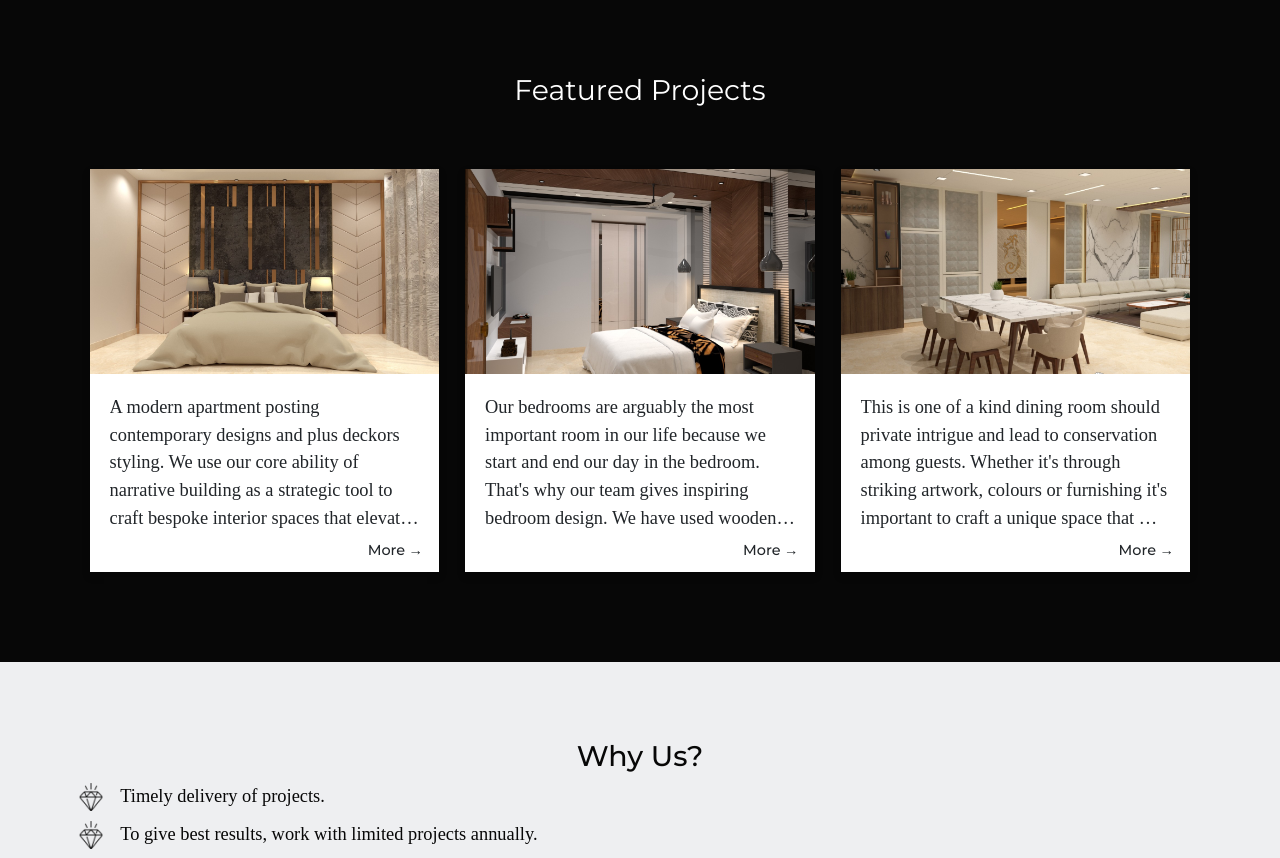
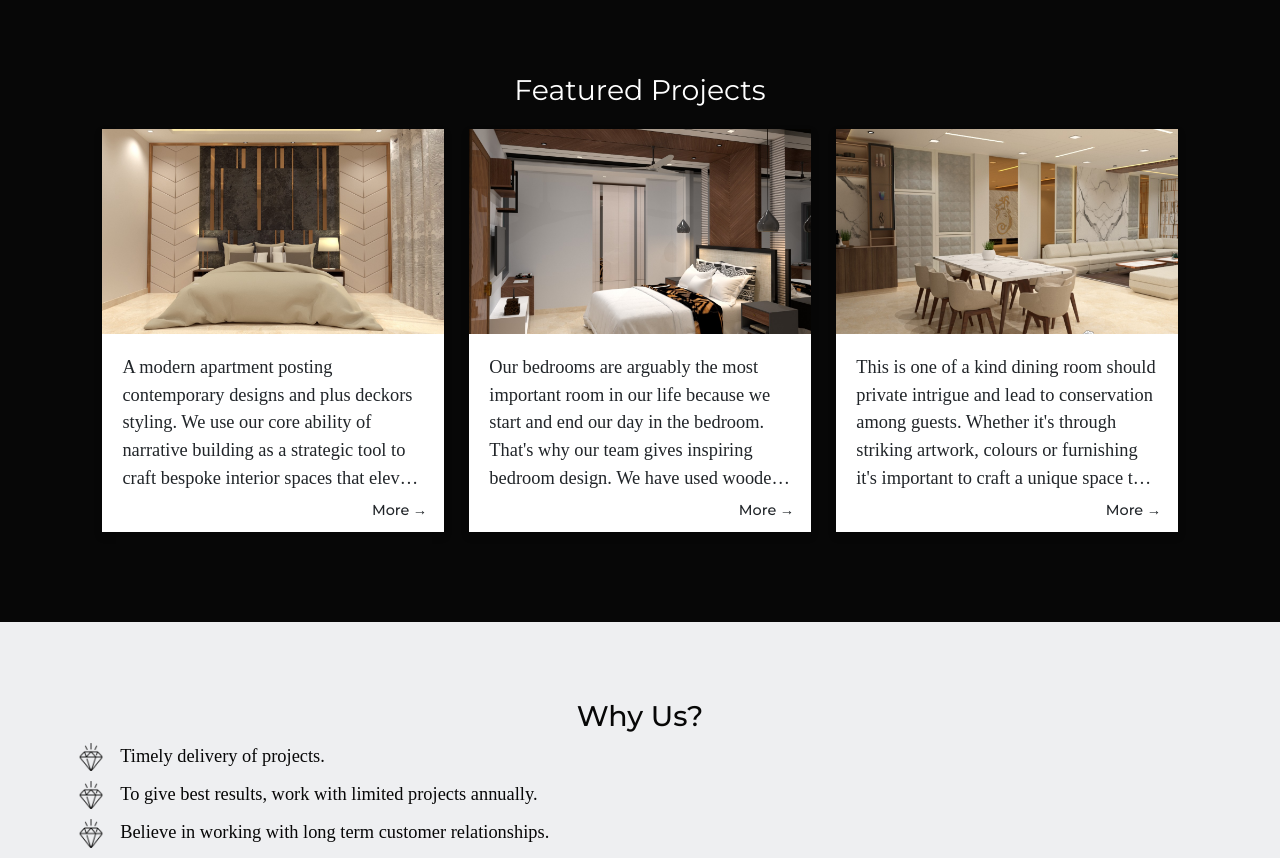
Before and after one commit to deekay1712/d2a, a Next.js app: page / in a window 1280 px wide. Shown: the part 1140-1998 px from the top of the page. Built offline with nearby package versions, Linux system fonts and the light colour scheme; a web font is replaced by a local one.

Commit message:
next/image removed from home cards

```diff
--- a/Components/HomeCards.jsx
+++ b/Components/HomeCards.jsx
@@ -1,6 +1,5 @@
 import Link from 'next/link';
 import projectData from "../public/Assets/data";
-import Image from 'next/image';
 
 export default function HomeCards() {
   return (
@@ -10,7 +9,7 @@ export default function HomeCards() {
 
         <div className="homeCard">
           <div className="homeCardImgDiv">
-            <Image objectFit='cover' layout="fill" src={projectData[0].image[0]} alt="Img" />
+            <img src={projectData[0].image[0]} alt="Img" />
           </div>
           <div className='homeCardDesc'>
             <p className='homeCardDescText'>{projectData[0].description}</p>
@@ -24,7 +23,7 @@ export default function HomeCards() {
 
         <div className="homeCard">
           <div className="homeCardImgDiv">
-            <Image objectFit='cover' layout="fill" src={projectData[1].image[0]} alt="Img" />
+            <img src={projectData[1].image[0]} alt="Img" />
           </div>
           <div className='homeCardDesc'>
             <p className='homeCardDescText'>{projectData[1].description}</p>
@@ -38,7 +37,7 @@ export default function HomeCards() {
 
         <div className="homeCard">
           <div className="homeCardImgDiv">
-            <Image objectFit='cover' layout="fill" src={projectData[2].image[0]} alt="Img" />
+            <img src={projectData[2].image[0]} alt="Img" />
           </div>
           <div className='homeCardDesc'>
             <p className='homeCardDescText'>{projectData[2].description}</p>
--- a/Components/homeCards.css
+++ b/Components/homeCards.css
@@ -17,7 +17,7 @@
     width: 100%;
     text-align: center;
     color: #ffffff;
-    margin-bottom: 50px;
+    margin-bottom: 10px;
     font-size: calc(22px + 0.5vw);
     font-weight: 400;
 }
@@ -28,13 +28,18 @@
 }
 .homeCard{
     position: relative;
-    width: calc(82vw / 3);
+    width: calc(80vw / 3);
     margin: 1vw;
     background-color: #ffffff;
     box-shadow: 0 4px 8px 0 rgba(0,0,0,0.2);
 }
 .homeCardImgDiv{
     position: relative;
+    height: calc(80vw / 5);
+    width: 100%;
+}
+.homeCardImgDiv img{
+    object-fit: cover;
     height: calc(80vw / 5);
     width: 100%;
 }
@@ -72,6 +77,9 @@
     .homeCardImgDiv{
         height: calc(80vw / 4);
     }
+    .homeCardImgDiv img{
+        height: calc(80vw / 4);
+    }
 }
 @media (max-width: 768px){
     .homeCard{
@@ -80,4 +88,13 @@
     .homeCardImgDiv{
         height: calc(80vw / 2);
     }
+    .homeCardImgDiv img{
+        height: calc(80vw / 2);
+    }
+    .homeCardDesc{
+        padding: 10px 10px 20px 10px;
+    }
+    .homeCardButton{
+        padding: 0 10px 5px 0;
+    }
 }
```
